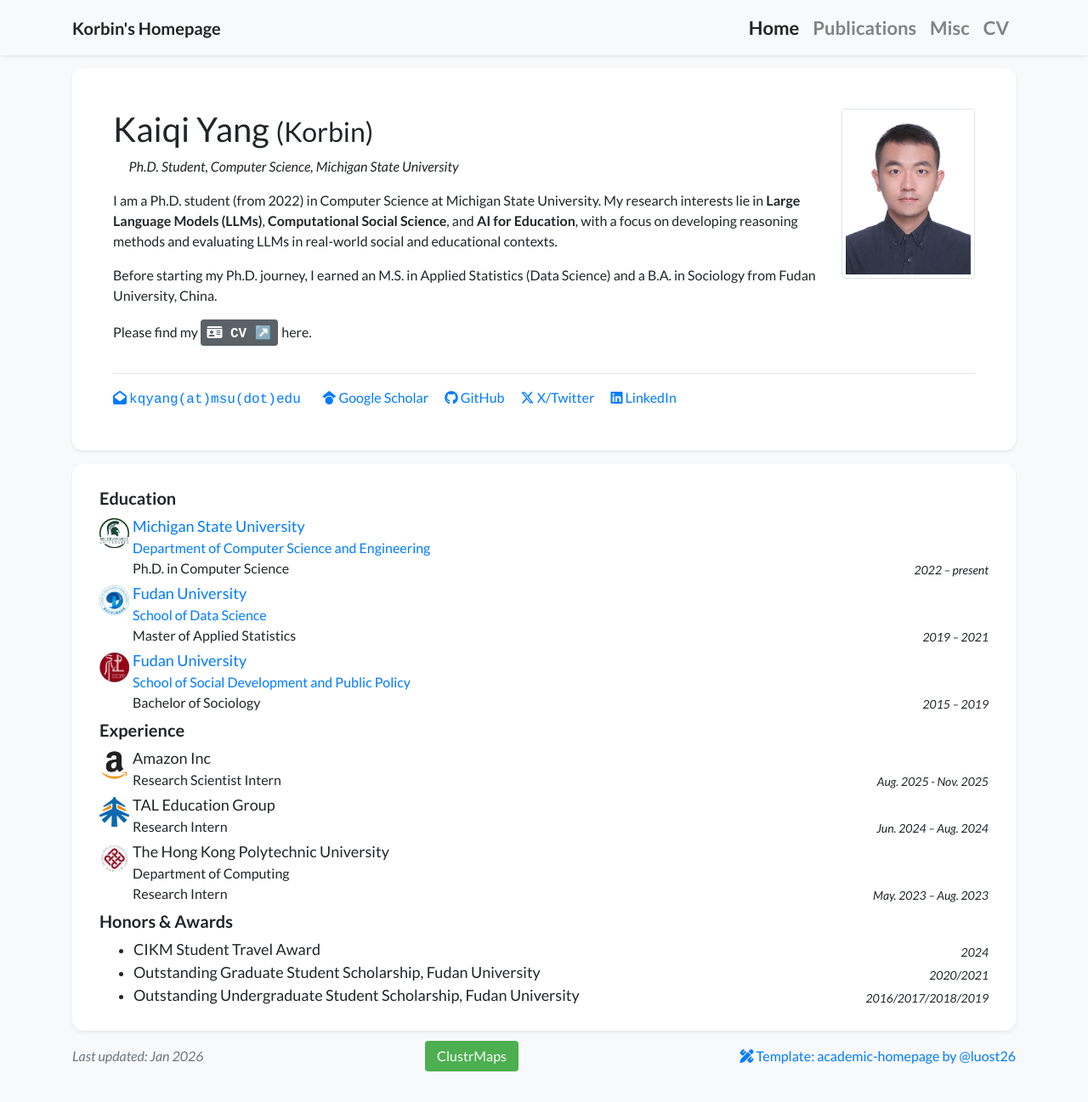
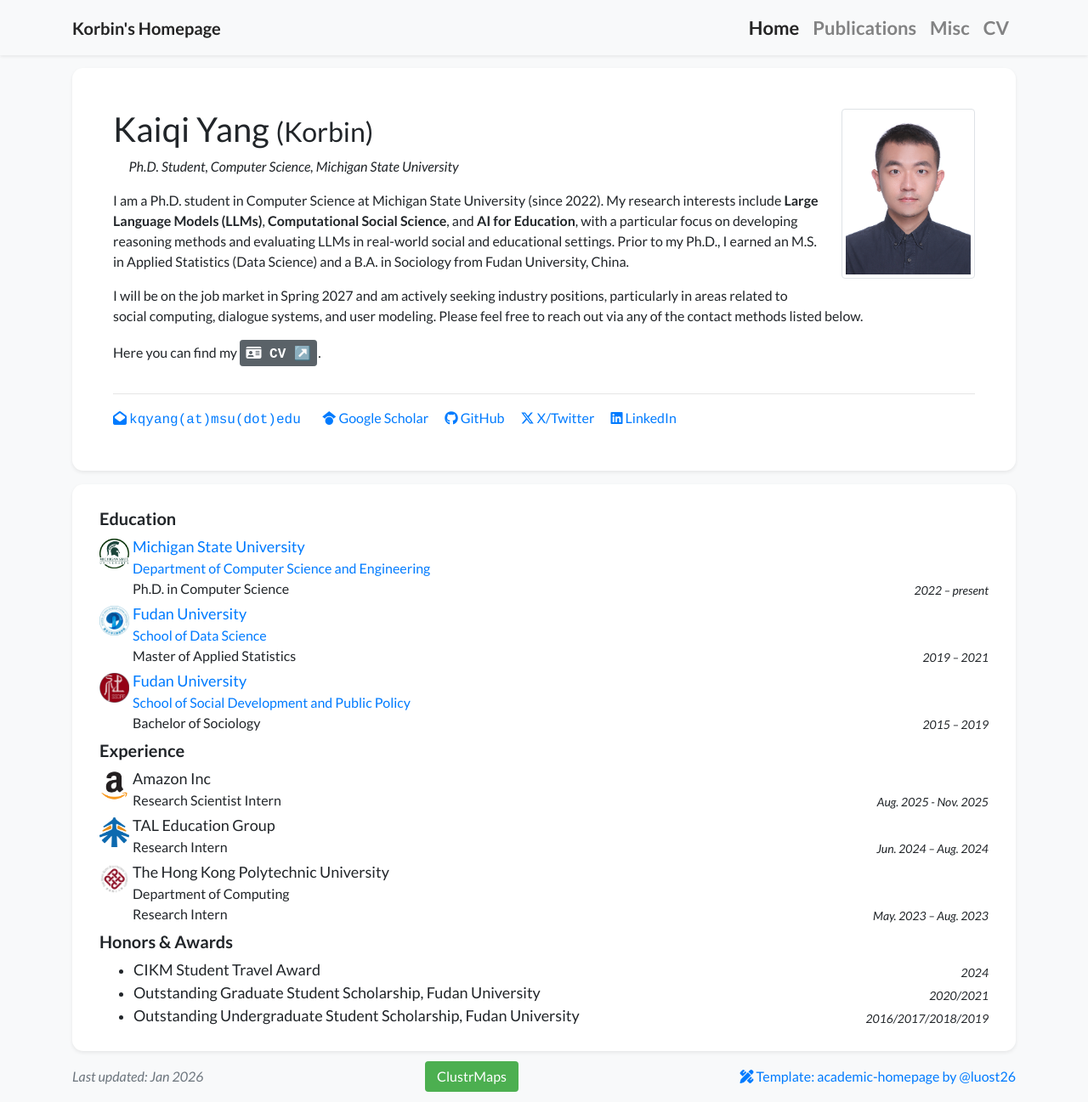
Before and after one commit to KorbinY/korbiny.github.io, a Jekyll site: the page built from index.html, in a window 1280 px wide and 1297 px high. Shown: the whole window at 85% size. Built offline with Jekyll 4.4.1, drawn with Linux system fonts in a browser that asks for light colours; nearby versions of some CDN libraries; a style sheet for code colours, icons or effects is not loaded.

Commit message:
update profile info

```diff
--- a/_data/profile.yml
+++ b/_data/profile.yml
@@ -24,14 +24,19 @@ linkedin: korbiny
 short_bio_text_justify: false
 short_bio: >-
   <p>
-    I am a Ph.D. student (from 2022) in Computer Science at Michigan State University. My research interests lie in
-    <b>Large Language Models (LLMs)</b>, <b>Computational Social Science</b>, and <b>AI for Education</b>, with a focus on developing reasoning methods and evaluating LLMs in real-world social and educational contexts.
+    I am a Ph.D. student in Computer Science at Michigan State University (since 2022).
+    My research interests include <b>Large Language Models (LLMs)</b>,
+    <b>Computational Social Science</b>, and <b>AI for Education</b>,
+    with a particular focus on developing reasoning methods and evaluating LLMs in real-world social and educational settings.
+    Prior to my Ph.D., I earned an M.S. in Applied Statistics (Data Science) and a B.A. in Sociology from Fudan University, China.
   </p>
   <p>
-    Before starting my Ph.D. journey, I earned an M.S. in Applied Statistics (Data Science) and a B.A. in Sociology from Fudan University, China.
+    I will be on the job market in Spring 2027 and am actively seeking industry positions,
+    particularly in areas related to social computing, dialogue systems, and user modeling.
+    Please feel free to reach out via any of the contact methods listed below.
   </p>
   <p>
-    Please find my <a href="/cv" class="btn btn-sm btn-secondary-deep align-baseline"><i class="fa-solid fa-id-card"></i><span class="cv-text">&nbsp;CV&nbsp;</span></a><img src="/assets/images/empty_300x200.png" alt="CV" style="width:1px; height:1px; opacity:0; vertical-align:middle;"> here.
+    Here you can find my <a href="/cv" class="btn btn-sm btn-secondary-deep align-baseline"><i class="fa-solid fa-id-card"></i><span class="cv-text">&nbsp;CV&nbsp;</span></a><img src="/assets/images/empty_300x200.png" alt="CV" style="width:1px; height:1px; opacity:0; vertical-align:middle;">.
   </p>
 
 
```
